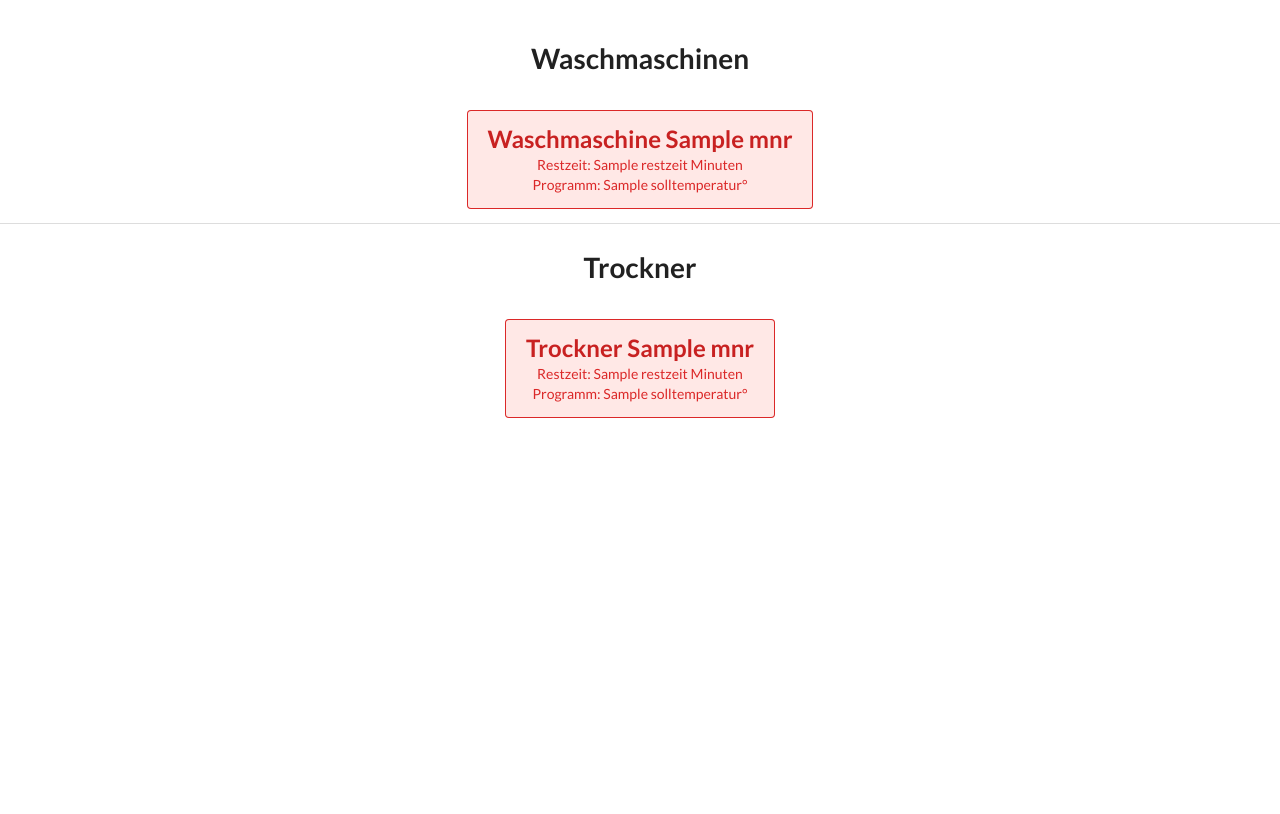
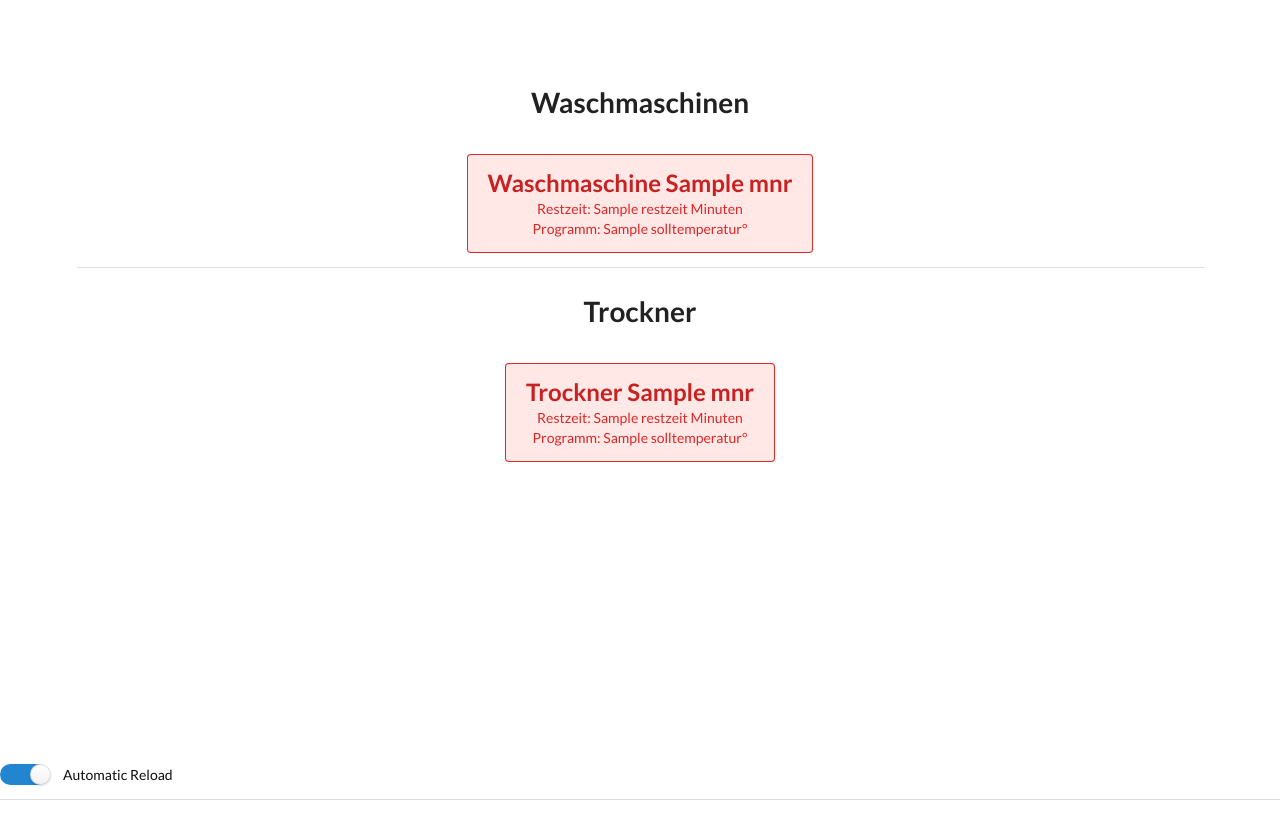
Before and after one commit to marstamm/EasyWash-Website, a Node server app: template views/index.ejs in a window 1280 px wide. Run offline with Node 20, Linux system fonts and the light colour scheme; the template is opened without the code that fills it: most values are stand-ins (such as "Sample title", 1, 10 or a date in 2020); some libraries are stand-ins or nearby versions.

Commit message:
Add automatic reload and Ui Tweaks

```diff
--- a/views/index.ejs
+++ b/views/index.ejs
@@ -6,10 +6,24 @@
     integrity="sha256-hVVnYaiADRTO2PzUGmuLJr8BLUSjGIZsDYGmIJLv2b8="
     crossorigin="anonymous"></script>
   <script src="https://cdnjs.cloudflare.com/ajax/libs/semantic-ui/2.3.1/semantic.min.js"></script>
+  <style>
+    h1.ui.centered.header.first {
+      margin-top: 3em;
+    }
+    .Site {
+      display: flex;
+      min-height: 100vh;
+      flex-direction: column;
+    }
+
+    .Site-content {
+      flex: 1;
+    }
+  </style>
 </head>
-<body>
-  <div class="ui hidden divider"></div>
-  <h1 class="ui centered header">Waschmaschinen</h1>
+<body class="Site">
+  <div class="ui container Site-content">
+    <h1 class="ui centered header first">Waschmaschinen</h1>
     <br>
     <div class="ui centered equal width grid">
       <div style="width: 0px; height: 0px; padding: 0;"></div>
@@ -52,4 +66,50 @@
         <% } %>
         <div style="width: 0px; height: 0px; padding: 0;"></div>
     </div>
+  </div>
+
+  <div  class= "ui vertical footer segment">
+    <div class="ui toggle checkbox">
+      <input type="checkbox" checked="checked" name="public">
+      <label>Automatic Reload</label>
+    </div>
+  </div>
 </body>
+
+<script type="text/javascript">
+  let reload = true;
+
+  function wait (timeout) {
+    return new Promise((resolve) => {
+      setTimeout(() => {
+        resolve()
+      }, timeout)
+    })
+  }
+
+  async function startTimeout () {
+    //Check again in a minute
+    console.log("startTimeout")
+    await wait(60000);
+    if (reload)
+    {
+      location.reload();
+    }
+  };
+
+  $('.ui.checkbox').checkbox({
+    fireOnInit : false,
+    checked: true,
+    onChecked: function () {
+      console.log('checked');
+      reload = true;
+      startTimeout();
+    },
+    onUnchecked: function () {
+      console.log('Unchecked');
+      reload = false;
+    }
+  });
+
+  startTimeout();
+</script>
```
Lines whose indentation alone changed are shown as unchanged.
